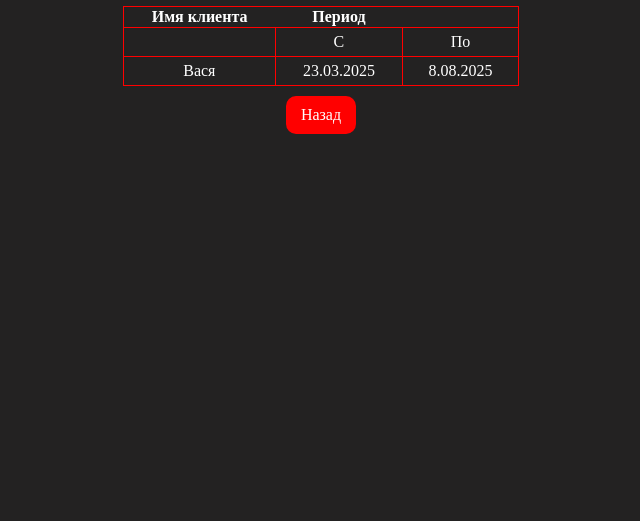
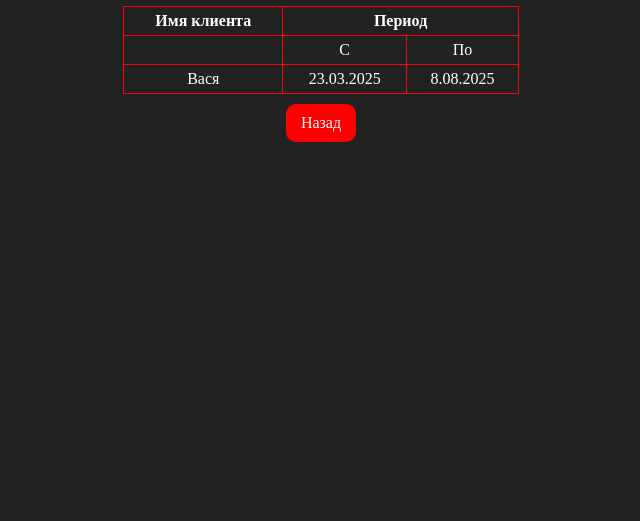
Before and after one commit to svetab0809/RosCosmosBank, a website: page src/statement.html in a window 1280 px wide. Shown: the part 279-800 px from the top of the page, without its empty margins (319-959 px from the left). Drawn offline with nearby package versions, Linux system fonts and the light colour scheme; files that its build step writes are made by us from their sources; a web font is replaced by a local one.

Commit message:
Create table

```diff
--- a/src/less/index.less
+++ b/src/less/index.less
@@ -89,8 +89,9 @@ table {
   text-align: center;
 }
 
-table tr {
+table th, tr {
   border: 1px solid #F00;
+  padding: 5px;
 }
 
 table td {
--- a/src/statement.html
+++ b/src/statement.html
@@ -24,18 +24,14 @@
         <tbody>
         <tr>
             <th>Имя клиента</th>
-            <th>Период</th>
+
+            <th colspan="2">Период</th>
         </tr>
 
         <tr>
-            <td>
-
-            </td>
-
+            <td></td>
             <td>С</td>
-
             <td>По</td>
-
         </tr>
         <tr>
             <td>
```
Also changed, not shown: build/css/main.min.css, build/statement.html.
